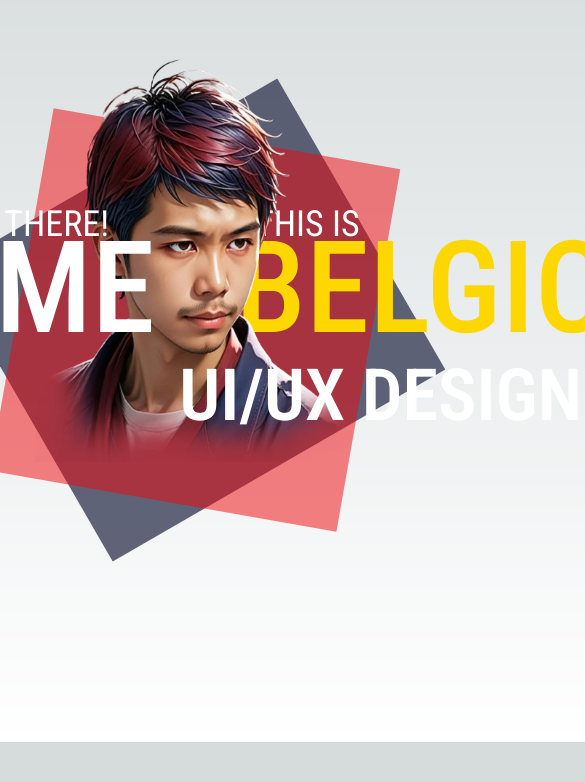
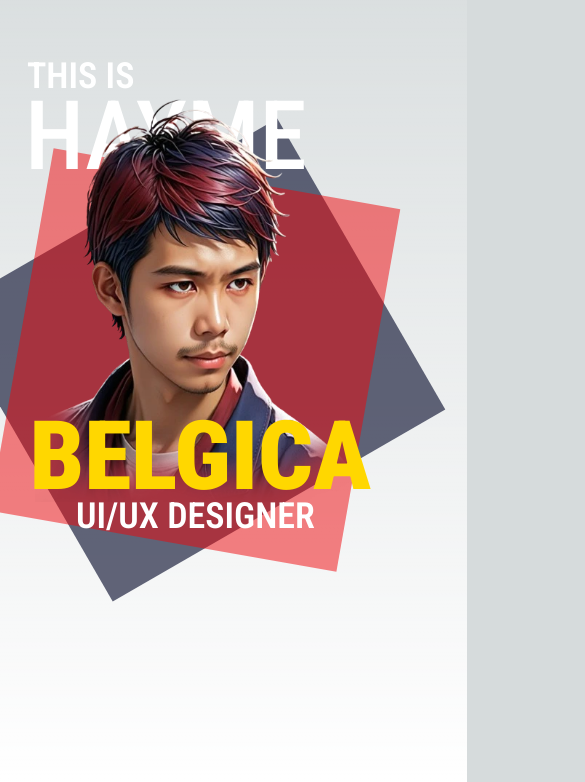
Before and after one commit to Bukangliwayway/haymeb-portfolio, a Next.js app: page /HeroSection in a window 390 px wide. Shown: the part 102-884 px from the top of the page, 585 px wide, since content can reach past the window. Before the commit the page ends 844 px from the top, so only its background shows below. Built offline with nearby package versions, Linux system fonts and the light colour scheme; a web font is replaced by a local one.

Commit message:
settled the responsiveness for mobile

```diff
--- a/pages/HeroSection.tsx
+++ b/pages/HeroSection.tsx
@@ -7,7 +7,7 @@ const HeroSection = () => {
   const words = [
     "web developer",
     "UI/UX designer",
-    "full-stack programmer",
+    "full-stack dev",
     "ISkolar ng Bayan",
   ];
   const images = [
@@ -26,25 +26,25 @@ const HeroSection = () => {
 
   return (
     <div>
-      <div className="flex justify-center items-center relative h-[100vh]">
+      <div className="flex justify-center items-center relative h-[100vh] mt-10 lg:mt-0">
         <ImagesSlider images={images} className="absolute z-20 min-w-80 " />
         <Boxes />
-        <div className="relative mx-auto font-normal text-center font-main-hero">
-          <div className="absolute text-4xl w-[12ch] z-20 text-white  text-left right-20 -top-[7.25rem]">
+        <div className="relative mx-auto font-main-hero">
+          <div className="absolute hidden z-20 right-20 -top-[7.25rem] w-[12ch] text-left text-white lg:block lg:text-4xl">
             <h1> HELLO THERE!</h1>
           </div>
-          <div className="absolute text-4xl w-[12ch] z-10 text-white  text-left left-[3.75rem] -top-[7.25rem]">
+          <div className="absolute z-10 -top-[19rem] -left-[10.5rem] w-[12ch] text-4xl text-left text-white font-semibold lg:left-[3.75rem] lg:-top-[7.25rem] lg:font-normal">
             <h1> THIS IS </h1>
           </div>
-          <div className="absolute text-9xl z-20 text-white text-left right-10 -bottom-8 font-medium">
+          <div className="absolute z-10 -right-28 bottom-44 text-8xl text-left text-white font-medium lg:text-9xl lg:z-20 lg:right-10 lg:-bottom-8">
             <h1>HAYME</h1>
           </div>
-          <div className="absolute text-9xl text-main-hero font-medium z-10 left-10 -bottom-8 text-left">
+          <div className="absolute z-20 -right-44 -bottom-36 text-8xl text-left text-main-hero font-black lg:text-9xl lg:font-medium lg:z-10 lg:left-10 lg:-bottom-8">
             <h1>BELGICA</h1>
           </div>
           <FlipWords
             words={words}
-            className="absolute text-7xl z-20 w-[30ch] text-center -left-80 -bottom-28 text-white font-main capitalize font-semibold"
+            className="absolute z-20 -right-[17rem] -bottom-44 w-[30ch] text-4xl text-center text-white font-main capitalize font-semibold lg:text-7xl lg:w-[30ch] lg:-left-80 lg:-bottom-28"
           />
         </div>
       </div>
```
